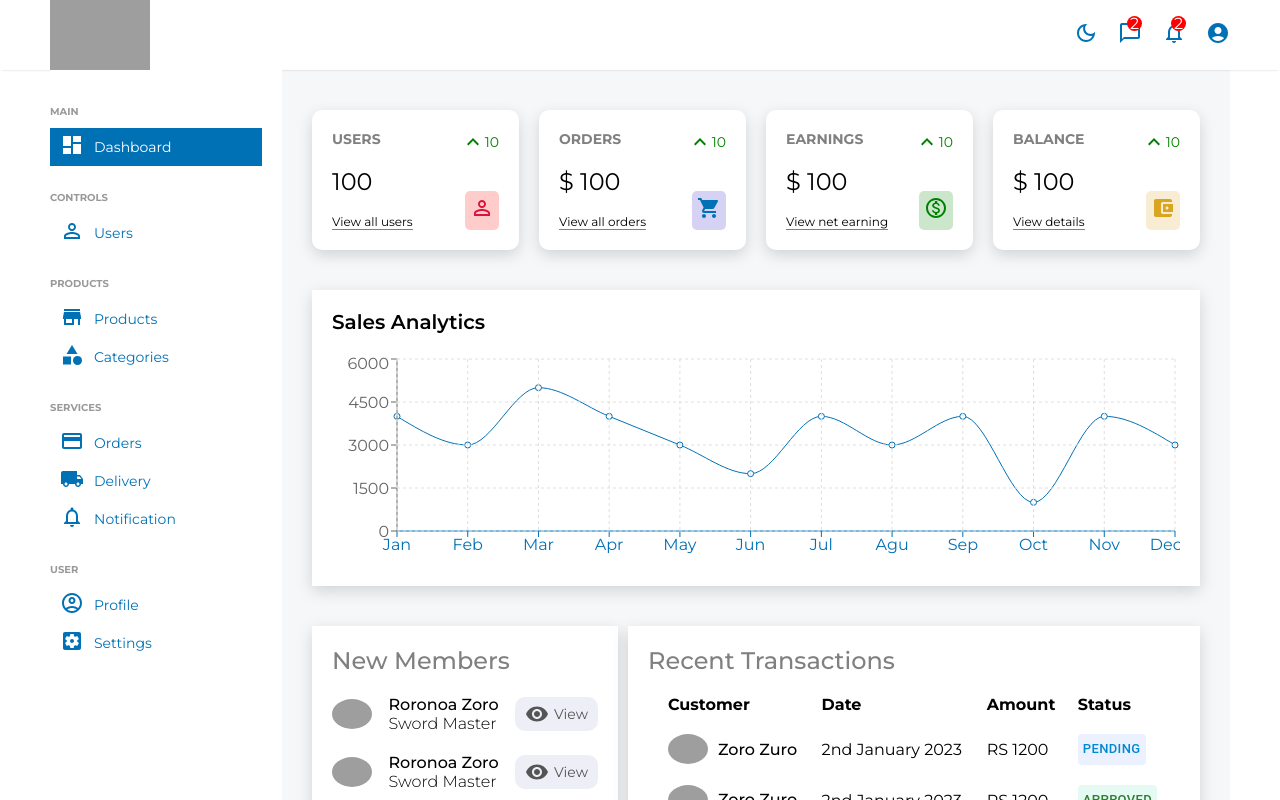
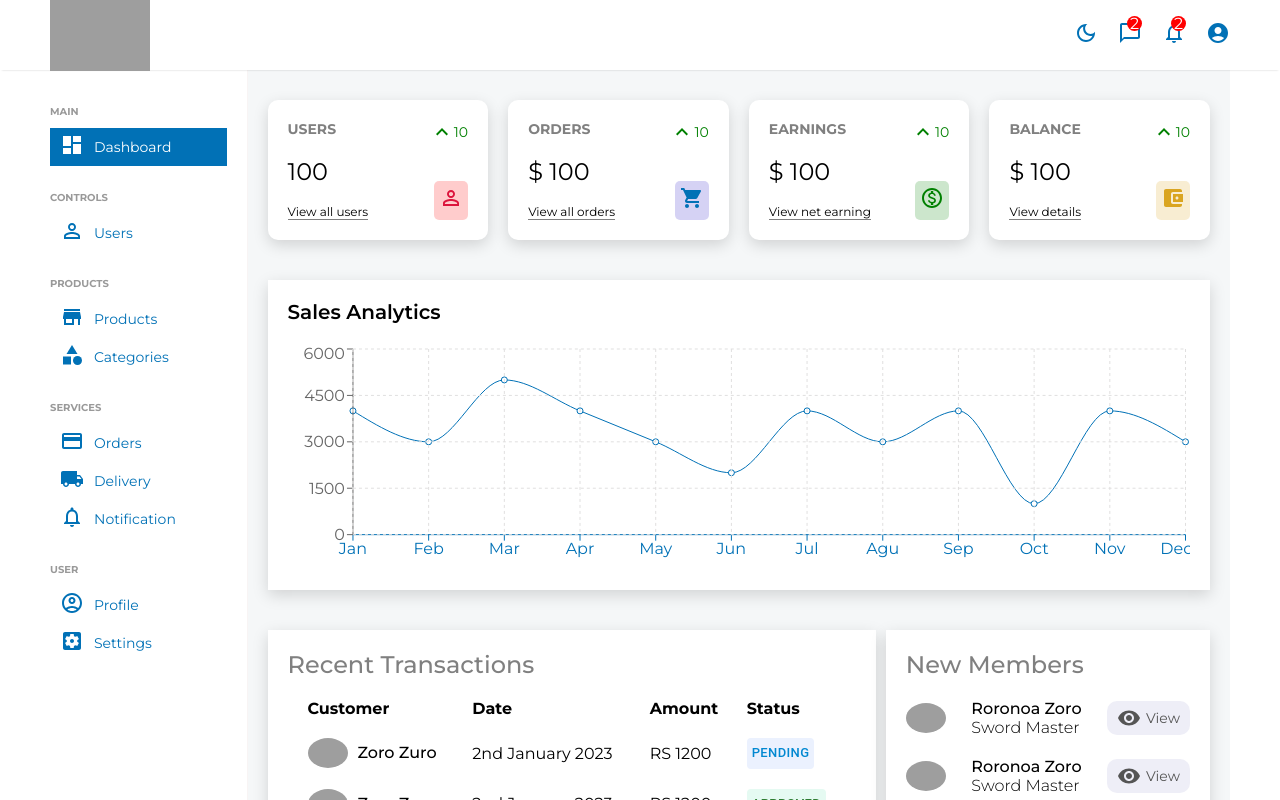
Before and after one commit to rxmann/Ecommerce-BechCha-Client, a React (Create React App) app: page /admin/dashboard in a window 1280 px wide. Shown: the top 800 px of the page. Built offline with nearby package versions, Linux system fonts and the light colour scheme; grey boxes are pictures that could not be loaded.

Commit message:
Sidebar dynamic for page reload

```diff
--- a/src/AdminComponents/CommonLayouts/Sidebar.jsx
+++ b/src/AdminComponents/CommonLayouts/Sidebar.jsx
@@ -1,6 +1,7 @@
 import styled from "styled-components"
 import { PersonOutline, CreditCard, Store, SettingsApplications, Dashboard, LocalShipping, Category, AccountCircleOutlined, NotificationsNone } from "@mui/icons-material"
 import { useState } from "react"
+import {  useLocation, useNavigate } from "react-router-dom";
 
 const Container = styled.div`
     flex: 1;
@@ -9,7 +10,8 @@ const Container = styled.div`
     position: sticky;
     top: 70px;
     background-color: white;
-    z-index: 4;
+    z-index: 2;
+    border-right: 0.3px solid #f0e8e87d;
 `
 
 const SidebarWrapper = styled.div`
@@ -78,8 +80,9 @@ const Wrapper = styled.div`
 
 
 const Sidebar = () => {
-
-    const [selected, setSelected] = useState("Dashboard");
+    const location = useLocation();
+    const [selected, setSelected] = useState(location.pathname);
+    const navigate = useNavigate();
 
     const data = [
         {
@@ -87,6 +90,7 @@ const Sidebar = () => {
             options: [{
                 name: "Dashboard",
                 icon: (<Dashboard className="iconMUI" />),
+                goto: "/admin/dashboard"
             }],
         },
         {
@@ -94,6 +98,7 @@ const Sidebar = () => {
             options: [{
                 name: "Users",
                 icon: (<PersonOutline className="iconMUI" />),
+                goto: "/admin/userslist"
             }],
         },
         {
@@ -101,9 +106,11 @@ const Sidebar = () => {
             options: [{
                 name: "Products",
                 icon: (<Store className="iconMUI" />),
+                goto: ""
             }, {
                 name: "Categories",
                 icon: (<Category className="iconMUI" />),
+                goto: ""
             }],
         },
         {
@@ -111,14 +118,17 @@ const Sidebar = () => {
             options: [{
                 name: "Orders",
                 icon: (<CreditCard className="iconMUI" />),
+                goto: ""
             },
             {
                 name: "Delivery",
                 icon: (<LocalShipping className="iconMUI" />),
+                goto: ""
             },
             {
                 name: "Notification",
                 icon: (<NotificationsNone className="iconMUI" />),
+                goto: ""
             }],
         },
         {
@@ -126,10 +136,12 @@ const Sidebar = () => {
             options: [{
                 name: "Profile",
                 icon: (<AccountCircleOutlined className="iconMUI" />),
+                goto: ""
             },
             {
                 name: "Settings",
                 icon: (<SettingsApplications className="iconMUI" />),
+                goto: ""
             }],
         },
     ]
@@ -144,8 +156,11 @@ const Sidebar = () => {
                         <SidebarMenu key={menu.title}>
                             <SidebarTitle > {menu.title} </SidebarTitle>
                             {menu.options.map((child) => (
-                                <Wrapper  key={child.name} onClick={() => setSelected(child.name)}>
-                                    {child.name !== selected ?
+                                <Wrapper  key={child.name} onClick={() => {
+                                                                setSelected(child.goto)
+                                                                navigate(child.goto)
+                                                            }}>
+                                    {child.goto !== selected ?
                                         <SidebarListItem >
                                             <Icon>
                                             {child.icon}
@@ -153,7 +168,7 @@ const Sidebar = () => {
                                             {child.name}
                                         </SidebarListItem>
                                         :
-                                        <SidebarListItemSelected >
+                                        <SidebarListItemSelected  >
                                             <Icon>
                                             {child.icon}
                                             </Icon>
--- a/src/AdminPages/AdminHome.jsx
+++ b/src/AdminPages/AdminHome.jsx
@@ -6,9 +6,8 @@ import Widget from "../AdminComponents/Widgets/Widget"
 import { userData } from "../data"
 
 const Container = styled.div`
-    flex: 4;
+    flex: 5;
     background-color: #f5f7f8;
-    padding: 10px;
     width: 100%;
     font-family: 'Nunito', sans-serif;
 `
@@ -41,8 +40,8 @@ const AdminHome = () => {
       <Chart title={"Sales Analytics"} data={userData} grid dataKey={"Active User"} />
 
       <HomeWidgets>
+        <OrderWidget />
         <NewUserWidget />
-        <OrderWidget />
       </HomeWidgets>
     </Container>
   )
--- a/src/AdminPages/UsersList.jsx
+++ b/src/AdminPages/UsersList.jsx
@@ -1,77 +1,70 @@
 import styled from 'styled-components'
 import { DataGrid } from '@mui/x-data-grid';
+import { userColumns, userRows } from '../data';
+import { useEffect } from 'react';
+import { Button } from '@mui/material';
 
 
 const Container = styled.div`
-    flex: 4;
-    width: 100%;
+    flex: 5;
+    padding: 20px;
+    background-color: #f5f7f8;
 `
+
+const Wrapper = styled.div`
+  background-color: white;
+  height: 100%;
+  width: 100%;
+`
+export const StatusCell = styled.div`
+  display: flex;
+  align-items: center;
+  gap: 10px;
+`
+export const Profile = styled.img`
+  width: 35px;
+  height: 35px;
+  object-fit: cover;
+  border-radius: 50%;
+`
+
+export const StatusButton = ({type}) => {
+  let color, background;
+  switch (type) {
+    case "pending":
+      color = "info"
+      background = "#ebf1fe"
+      break;
+    case "active":
+      color = "success"
+      background = "#e5faf2"
+      break;
+    case "passive":
+      color = "error"
+      background = "#fff0f1"
+      break;
+    default:
+      color = "warning"
+      background = ""
+      break;
+  }
+  return <Button size={"small"} color={color} sx={{background: background}} type={type}> {type} </Button>
+}
 
 
 const UsersList = () => {
-  const columns = [
-    { field: 'id', headerName: 'ID', width: 50 },
-    { field: 'username', headerName: 'Username' },
-    { field: 'email', headerName: 'Email' },
-    { field: 'status', headerName: 'Status'},
-    { field: 'transaction', headerName: 'Transaction' },
-    // { field: 'avatar', headerName: 'Avatar', type: "image" },
-  ];
-
-  const rows = [
-    {
-      id: 1,
-      username: 'Jon Snow',
-      avatar: "https://zoro.to/images/zoro-min.png",
-      email: "jonsnow@gmail.com",
-      status: "active",
-      transaction: "RS 120"
-    },
-    {
-      id: 2,
-      username: 'Jon Snow',
-      avatar: "https://zoro.to/images/zoro-min.png",
-      email: "jonsnow@gmail.com",
-      status: "active",
-      transaction: "RS 120"
-    },
-    {
-      id: 3,
-      username: 'Jon Snow',
-      avatar: "https://zoro.to/images/zoro-min.png",
-      email: "jonsnow@gmail.com",
-      status: "active",
-      transaction: "RS 120"
-    },
-    {
-      id: 4,
-      username: 'Jon Snow',
-      avatar: "https://zoro.to/images/zoro-min.png",
-      email: "jonsnow@gmail.com",
-      status: "active",
-      transaction: "RS 120"
-    },
-    {
-      id: 5,
-      username: 'Jon Snow',
-      avatar: "https://zoro.to/images/zoro-min.png",
-      email: "jonsnow@gmail.com",
-      status: "active",
-      transaction: "RS 120"
-    },
-
-
-  ];
-
 
   return (
     <Container>
-       <DataGrid
-        rows={rows}
-        columns={columns}
-        pageSize={3}
-        checkboxSelection
-      />
+      <Wrapper>
+        <DataGrid
+          rows={userRows}
+          columns={userColumns}
+          pageSize={8}
+          checkboxSelection
+          rowsPerPageOptions={[3]}
+          />
+      </Wrapper>
     </Container>
   )
 }
--- a/src/data.js
+++ b/src/data.js
@@ -1,3 +1,5 @@
+import {StatusCell, Profile, StatusButton } from "./AdminPages/UsersList"
+
 export const data = [
     {
       id: 0,
@@ -108,3 +110,126 @@ export const data = [
       "Active User": 3000,
     },
   ];
+
+
+
+  export const userColumns = [
+    { field: "id", headerName: "ID", width: 70 },
+    {
+      field: "user",
+      headerName: "User",
+      width: 230,
+      renderCell: (params) => {
+        return (
+          <StatusCell >
+            <Profile  src={params.row.img} alt="avatar" />
+            {params.row.username}
+          </StatusCell>
+        )
+      },
+    },
+    {
+      field: "email",
+      headerName: "Email",
+      width: 230,
+    },
+    {
+      field: "age",
+      headerName: "Age",
+      width: 100,
+    },
+    {
+      field: "status",
+      headerName: "Status",
+      width: 160,
+      renderCell: (params) => {
+        return (
+          <StatusButton type={params.row.status} />
+        );
+      },
+    },
+  ];
+
+  //temporary data
+  export const userRows = [
+    {
+      id: 1,
+      username: "Snow",
+      img: "https://images.pexels.com/photos/1820770/pexels-photo-1820770.jpeg?auto=compress&cs=tinysrgb&dpr=2&w=500",
+      status: "active",
+      email: "1snow@gmail.com",
+      age: 35,
+    },
+    {
+      id: 2,
+      username: "Jamie Lannister",
+      img: "https://images.pexels.com/photos/1820770/pexels-photo-1820770.jpeg?auto=compress&cs=tinysrgb&dpr=2&w=500",
+      email: "2snow@gmail.com",
+      status: "passive",
+      age: 42,
+    },
+    {
+      id: 3,
+      username: "Lannister",
+      img: "https://images.pexels.com/photos/1820770/pexels-photo-1820770.jpeg?auto=compress&cs=tinysrgb&dpr=2&w=500",
+      email: "3snow@gmail.com",
+      status: "pending",
+      age: 45,
+    },
+    {
+      id: 4,
+      username: "Stark",
+      img: "https://images.pexels.com/photos/1820770/pexels-photo-1820770.jpeg?auto=compress&cs=tinysrgb&dpr=2&w=500",
+      email: "4snow@gmail.com",
+      status: "active",
+      age: 16,
+    },
+    {
+      id: 5,
+      username: "Targaryen",
+      img: "https://images.pexels.com/photos/1820770/pexels-photo-1820770.jpeg?auto=compress&cs=tinysrgb&dpr=2&w=500",
+      email: "5snow@gmail.com",
+      status: "passive",
+      age: 22,
+    },
+    {
+      id: 6,
+      username: "Melisandre",
+      img: "https://images.pexels.com/photos/1820770/pexels-photo-1820770.jpeg?auto=compress&cs=tinysrgb&dpr=2&w=500",
+      email: "6snow@gmail.com",
+      status: "active",
+      age: 15,
+    },
+    {
+      id: 7,
+      username: "Clifford",
+      img: "https://images.pexels.com/photos/1820770/pexels-photo-1820770.jpeg?auto=compress&cs=tinysrgb&dpr=2&w=500",
+      email: "7snow@gmail.com",
+      status: "passive",
+      age: 44,
+    },
+    {
+      id: 8,
+      username: "Frances",
+      img: "https://images.pexels.com/photos/1820770/pexels-photo-1820770.jpeg?auto=compress&cs=tinysrgb&dpr=2&w=500",
+      email: "8snow@gmail.com",
+      status: "active",
+      age: 36,
+    },
+    {
+      id: 9,
+      username: "Roxie",
+      img: "https://images.pexels.com/photos/1820770/pexels-photo-1820770.jpeg?auto=compress&cs=tinysrgb&dpr=2&w=500",
+      email: "snow@gmail.com",
+      status: "pending",
+      age: 65,
+    },
+    {
+      id: 10,
+      username: "Roxie",
+      img: "https://images.pexels.com/photos/1820770/pexels-photo-1820770.jpeg?auto=compress&cs=tinysrgb&dpr=2&w=500",
+      email: "snow@gmail.com",
+      status: "active",
+      age: 65,
+    },
+  ];
```
